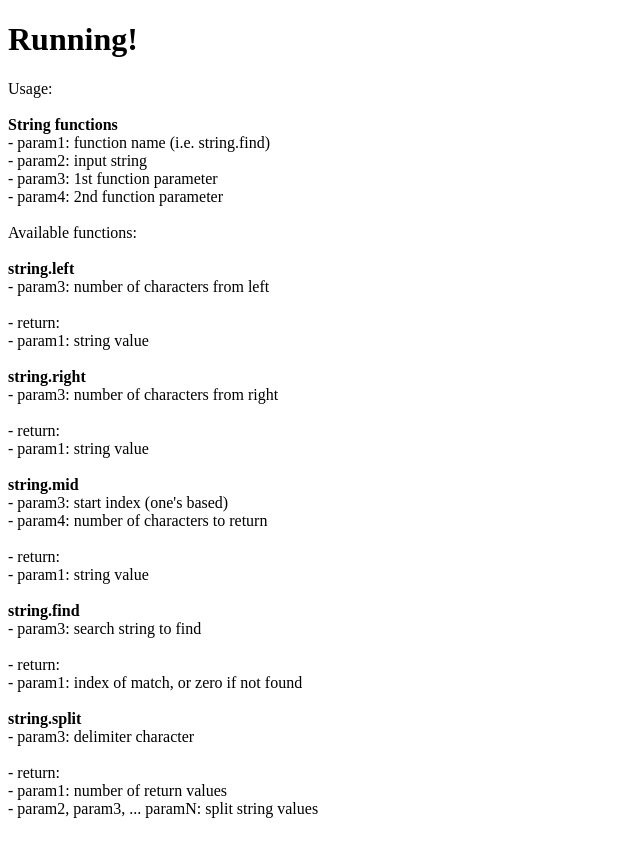
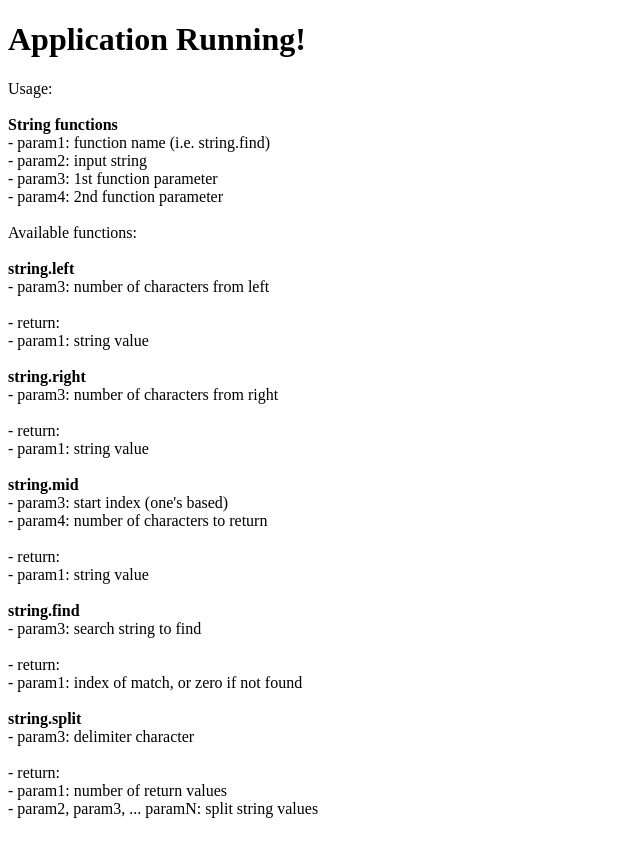
Before and after one commit to Five9DeveloperProgram/IVR-QM-OpenShift, a website: page index.html in a window 1280 px wide. Shown: the whole page, without its empty margins (0-640 px from the left). Drawn offline with Linux system fonts and the light colour scheme.

```diff
--- a/index.html
+++ b/index.html
@@ -6,7 +6,7 @@
   <title>OpenShift</title>
 </head>
 <body>
-<h1>Running!</h1>
+<h1>Application Running!</h1>
 
 <p>
 
--- a/server.js
+++ b/server.js
@@ -188,6 +188,8 @@
 
             // End module processing
 
+            // Use XML2JS to return XML formatted in standard Five9 Query Module format
+
             var index = 0;
             var out_array = [];
             for (var i in out_variables) {
```
Also changed, not shown: README.md, 1 other file.
